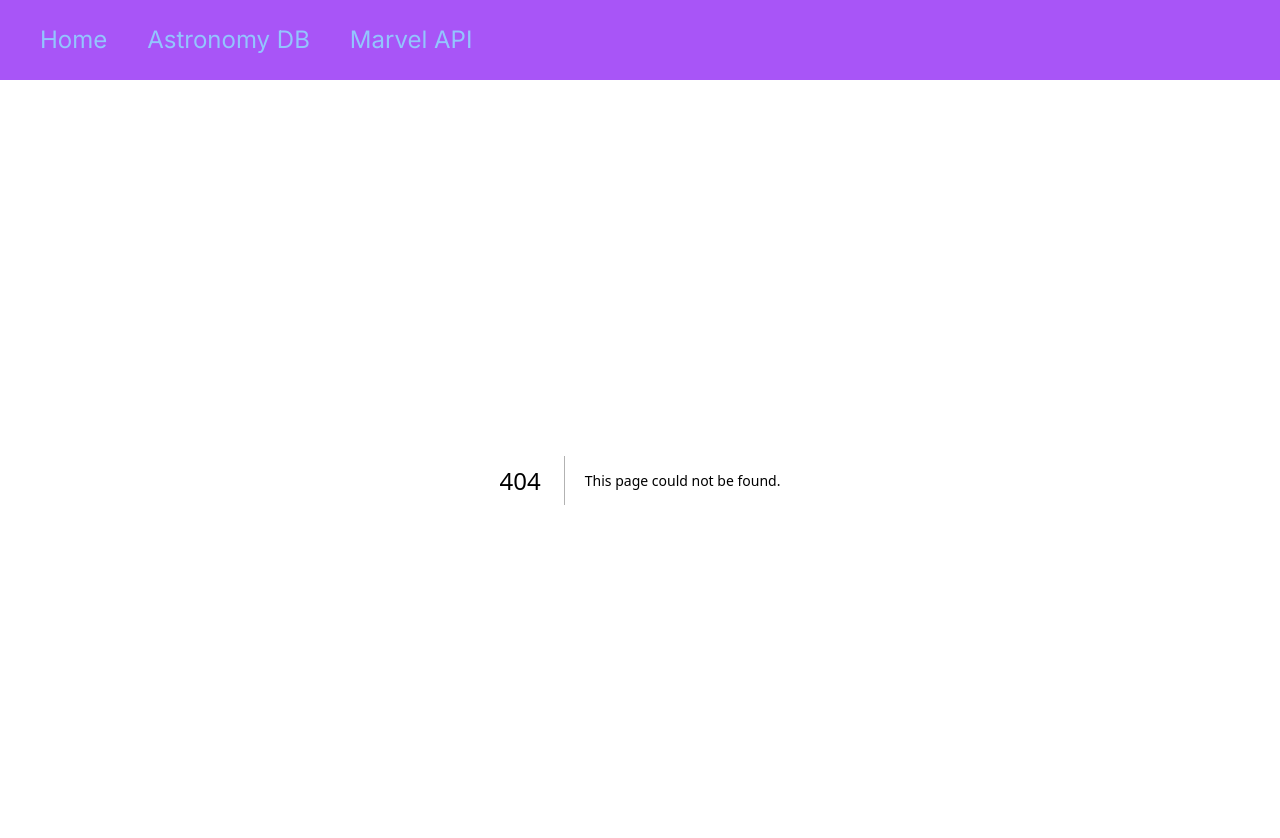
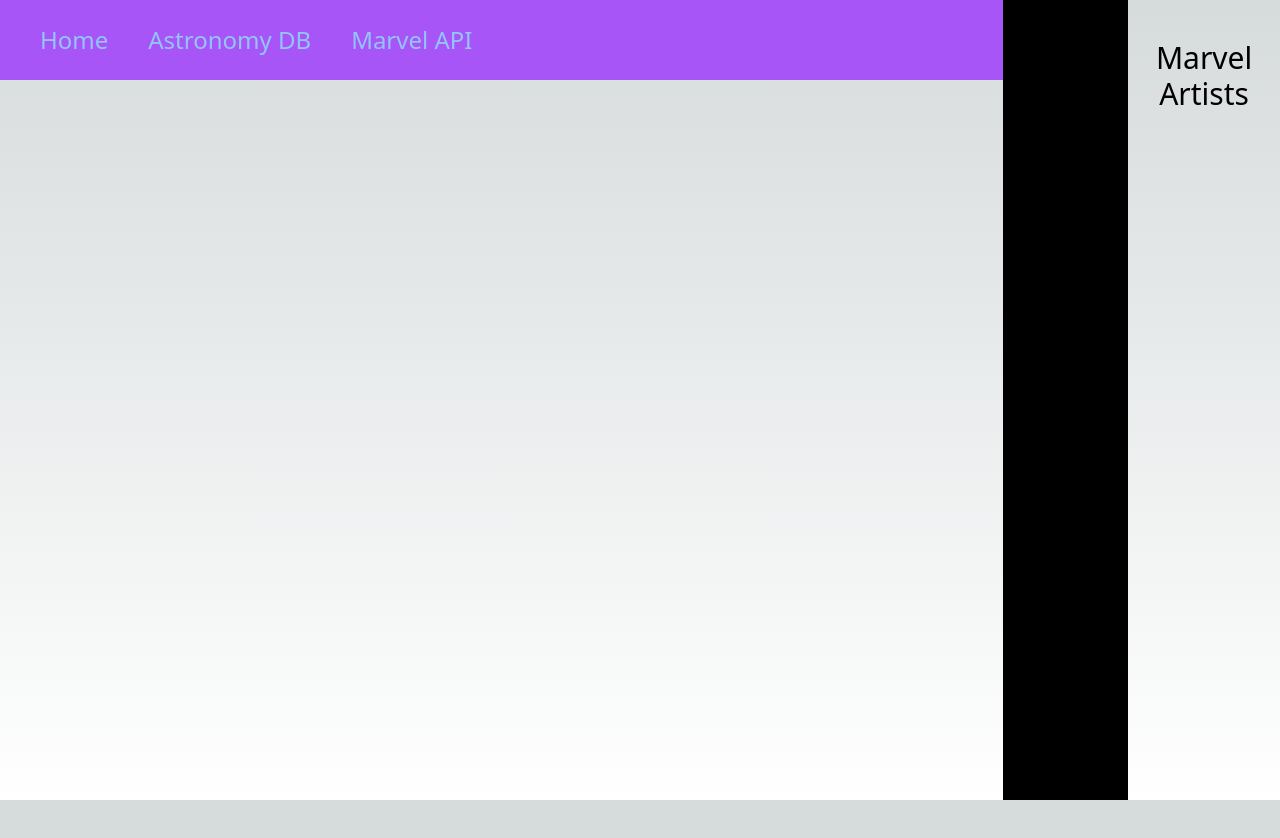
Before and after one commit to CelestialCoyote/next-portfolio, a Next.js app: page /marvel/artists in a window 1280 px wide. Before the commit this address had no page. Shown: the top 838 px of the page. After the commit the page ends 800 px from the top, so only its background shows below. Built offline with nearby package versions, Linux system fonts and the light colour scheme.

Commit message:
adding sidenav to sections

```diff
--- /dev/null
+++ b/src/app/components/SideNav/page.jsx
@@ -0,0 +1,34 @@
+import Link from 'next/link';
+
+
+export default function SideNav() {
+	//const router = useRouter();
+
+	const navigation = [
+		{
+			name: "Artists",
+			href: "/marvel/artists",
+			//icon: UserIcon
+		},
+		{
+			name: "Characters",
+			href: "/marvel/characters",
+			//icon: UsersIcon
+		},
+	];
+
+	return (
+		<div className="bg-black w-40 pt-8 h-screen">
+			{navigation.map((item) => (
+				<Link
+					key={item.name}
+					href={item.href}
+				>
+					<div className="">
+						{item.name}
+					</div>
+				</Link>
+			))}
+		</div>
+	);
+};
--- /dev/null
+++ b/src/app/marvel/artists/page.js
@@ -0,0 +1,7 @@
+export default function Artists() {
+	return (
+		<div className="text-3xl text-center mt-10">
+			Marvel Artists
+		</div>
+	);
+};
--- /dev/null
+++ b/src/app/marvel/characters/page.js
@@ -0,0 +1,7 @@
+export default function Characters() {
+	return (
+		<div className="text-3xl text-center mt-10">
+			Marvel Characters
+		</div>
+	);
+};
--- /dev/null
+++ b/src/app/marvel/layout.js
@@ -0,0 +1,18 @@
+import SideNav from "../components/SideNav/page"
+
+
+export const metadata = {
+	title: 'Marvel API',
+	description: 'Marvel API',
+};
+
+export default function RootLayout({ children }) {
+	return (
+		<html lang="en">
+			<body className="flex">
+				<SideNav/>
+				{children}
+			</body>
+		</html>
+	);
+};
```
Also changed, not shown: src/app/layout.js (+4 -4 lines), src/app/components/SideNav/sideNav.jsx (deleted).
